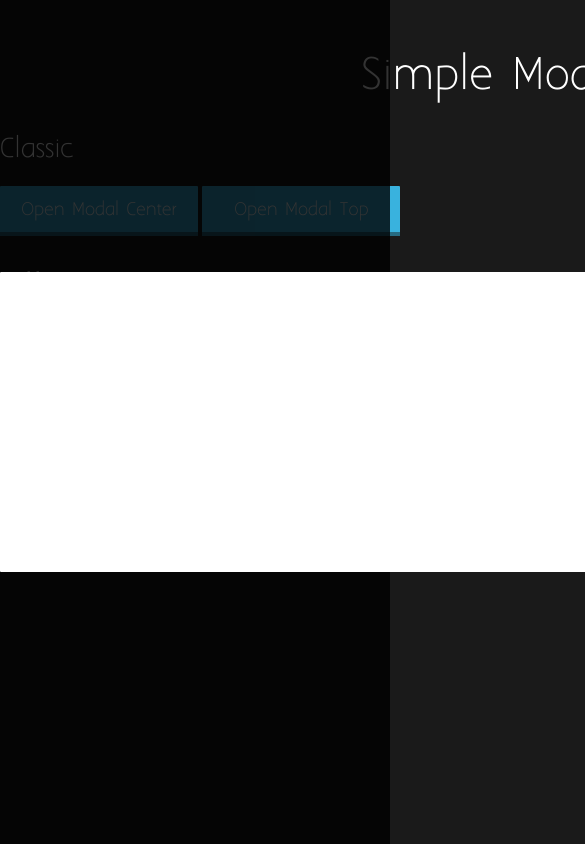
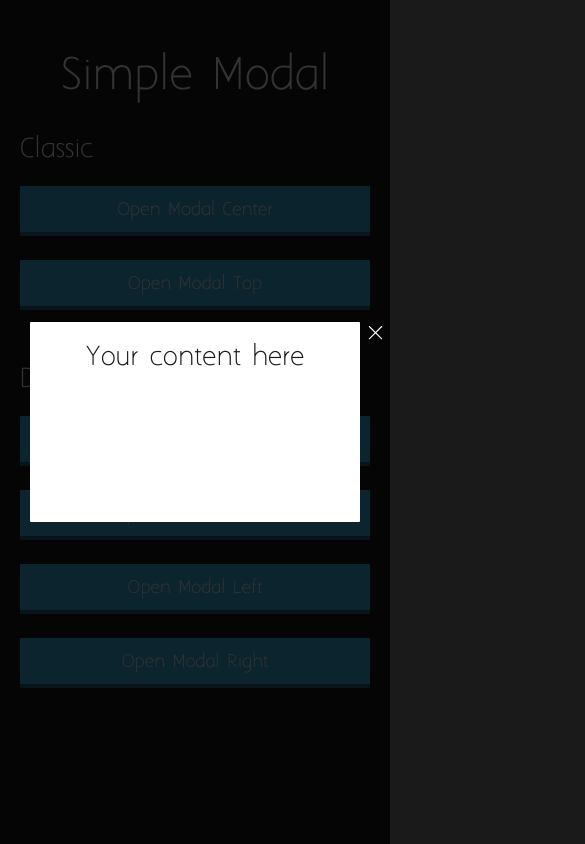
Before and after one commit to IsmaPy/Simple-Modal, a plain HTML site: page index.html in a window 390 px wide. Both pictures are taken after a click on the link "Open Modal Center". Shown: the top 844 px of the page, 585 px wide, since content can reach past the window. Drawn offline with Linux system fonts and the light colour scheme.

Commit message:
Responsive Modal

```diff
--- a/css/frontend/modal-styles.css
+++ b/css/frontend/modal-styles.css
@@ -13,7 +13,7 @@
 		.modal .box{position:absolute; left:0; right:0;  margin:auto 0; background:#FFFFFF; border-radius:1px;}/*Basics properties*/
 
 		/*Box Size*/
-		.modal .box.your_class{width:600px; height:300px;}/*In 'your_class' put the width and height to indicate the size of the box*/
+		.modal .box.your_class{width:600px; height:300px; padding:20px;}/*In 'your_class' put the width and height to indicate the size of the box*/
 
 		/*Center Box*/
 		.modal.center .box{top:0; bottom:0; margin:auto;}
@@ -41,9 +41,26 @@
 		.modal.to_the_bottom.active .box{bottom:0; transition:all 0.45s ease-in-out 0.45s;}
 
 		/*Left*/
-		.modal.to_the_left .box{left:-150%; bottom:0; top:0;  margin:auto; transition:all 0.45s ease-in-out 0s;}
+		.modal.to_the_left .box{left:-200%; bottom:0; top:0;  margin:auto; transition:all 0.45s ease-in-out 0s;}
 		.modal.to_the_left.active .box{left:0; transition:all 0.45s ease-in-out 0.45s;}
 
 		/*Right*/
-		.modal.to_the_right .box{right:-150%; bottom:0; top:0; margin:auto; transition:all 0.45s ease-in-out 0s;}
+		.modal.to_the_right .box{right:-200%; bottom:0; top:0; margin:auto; transition:all 0.45s ease-in-out 0s;}
 		.modal.to_the_right.active .box{right:0; transition:all 0.45s ease-in-out 0.45s;}
+
+
+	/*RESPONSIVE*/
+
+	/*Media Query Mobile General*/
+	@media (max-width: 800px) {
+
+		/*Box Size*/
+		.modal .box.your_class{width:auto; height:200px; margin:auto 30px;}
+
+		/*Left*/
+		.modal.to_the_left .box{width:300px; margin:auto;}
+
+		/*Right*/
+		.modal.to_the_right .box{width:300px; margin:auto;}
+
+	}
--- a/css/frontend/styles.css
+++ b/css/frontend/styles.css
@@ -27,9 +27,13 @@ header, section, article, aside, footer, div{box-sizing:border-box; -webkit-box-
 
 	/*CONTENT*/
 	h1,
-	h2{display:block; font-family:'aaarghnormal', sans-serif; font-size:2.5em; color:#FFFFFF; font-weight:400;}
+	h2,
+	h3{display:block; font-family:'aaarghnormal', sans-serif; font-size:2.5em; color:#FFFFFF; font-weight:400;}
 	h1{text-align:center; margin:50px 0 0; }
-	h2{font-size:1.5em; margin:0 0 20px;}
+	h2,
+	h3{font-size:1.5em; margin:0 0 20px;}
+	h3{color:#1A1A1A; text-align:center; margin:0 text-transform:uppercase;}
+
 
 	.center_content{width:990px; margin:0 auto;}
 	.center_content article{margin:30px 0;}
@@ -41,3 +45,17 @@ header, section, article, aside, footer, div{box-sizing:border-box; -webkit-box-
 	.content_buttons li .btn:before{width:100%; height:4px; position:absolute; left:0; bottom:0; background:#276B82; content:''; transition:all 0.35s ease-in-out;}
 	.content_buttons li .btn:hover:before{height:50px; transition:all 0.35s ease-in-out;}
 	.content_buttons li .btn span{width:100%; height:100%; position:absolute; top:0; left:0; z-index:1; text-align:center; line-height:50px; font-family:'aaarghnormal', sans-serif; font-size:1em; color:#FFFFFF;}
+
+
+	/*RESPONSIVE*/
+
+	/*Media Query Mobile General*/
+	@media (max-width: 800px) {
+
+		/*Content*/
+		.center_content{width:100%; padding:0 20px;}
+
+		/*Buttons*/
+		.content_buttons{margin:0 0 30px;}
+		.content_buttons li{width:100%; margin:0 0 20px;}
+	}
--- a/index.html
+++ b/index.html
@@ -67,6 +67,8 @@
 <div class="modal center classic"><!--"active" to show the modal-->
 	<div class="box your_class">
 		<a href="javascript:void(0)" class="btn_close">Close</a>
+		<!--Content-->
+		<h3>Your content here</h3>
 	</div>
 </div>
 
@@ -74,6 +76,8 @@
 <div class="modal top classic"><!--"active" to show the modal-->
 	<div class="box your_class">
 		<a href="javascript:void(0)" class="btn_close">Close</a>
+		<!--Content-->
+		<h3>Your content here</h3>
 	</div>
 </div>
 
@@ -81,6 +85,8 @@
 <div class="modal to_the_top"><!--"active" to show the modal-->
 	<div class="box your_class">
 		<a href="javascript:void(0)" class="btn_close">Close</a>
+		<!--Content-->
+		<h3>Your content here</h3>
 	</div>
 </div>
 
@@ -88,6 +94,8 @@
 <div class="modal to_the_bottom"><!--"active" to show the modal-->
 	<div class="box your_class">
 		<a href="javascript:void(0)" class="btn_close">Close</a>
+		<!--Content-->
+		<h3>Your content here</h3>
 	</div>
 </div>
 
@@ -95,6 +103,8 @@
 <div class="modal to_the_left"><!--"active" to show the modal-->
 	<div class="box your_class">
 		<a href="javascript:void(0)" class="btn_close">Close</a>
+		<!--Content-->
+		<h3>Your content here</h3>
 	</div>
 </div>
 
@@ -102,8 +112,23 @@
 <div class="modal to_the_right"><!--"active" to show the modal-->
 	<div class="box your_class">
 		<a href="javascript:void(0)" class="btn_close">Close</a>
+		<!--Content-->
+		<h3>Your content here</h3>
 	</div>
 </div>
 
+	<script type="text/javascript">
+
+	  var _gaq = _gaq || [];
+	  _gaq.push(['_setAccount', 'UA-33842806-1']);
+	  _gaq.push(['_trackPageview']);
+
+	  (function() {
+	    var ga = document.createElement('script'); ga.type = 'text/javascript'; ga.async = true;
+	    ga.src = ('https:' == document.location.protocol ? 'https://ssl' : 'http://www') + '.google-analytics.com/ga.js';
+	    var s = document.getElementsByTagName('script')[0]; s.parentNode.insertBefore(ga, s);
+	  })();
+
+	</script>
 </body>
 </html>
```
